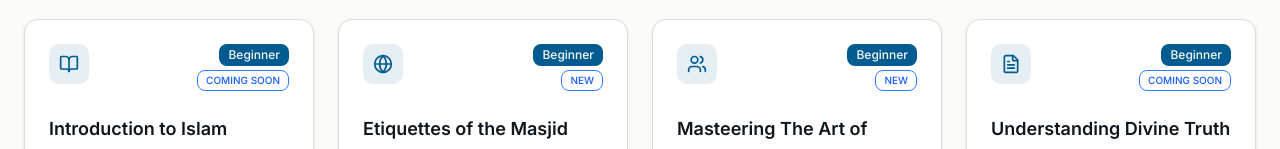
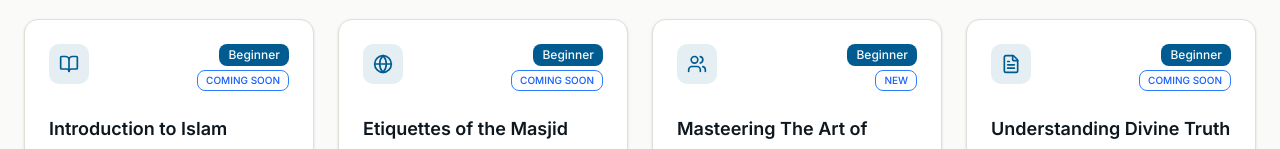
Before and after one commit to bcdcbahrain/v0-website, a Next.js app: page /docs in a window 1280 px wide. Shown: the part 803-952 px from the top of the page. Built offline with nearby package versions, Linux system fonts and the light colour scheme.

Commit message:
Change status from 'New' to 'Coming Soon'

```diff
--- a/app/docs/page.tsx
+++ b/app/docs/page.tsx
@@ -44,7 +44,7 @@ const categories = [
         title: "Etiquettes of the Masjid",
         description: "A guide on visiting and participating in community activities at the Mosque.",
         category: "Beginner",
-        status: "New",
+        status: "Coming Soon",
         type: "PDF Guide",
         icon: Globe,
         driveUrl: "#",
```
